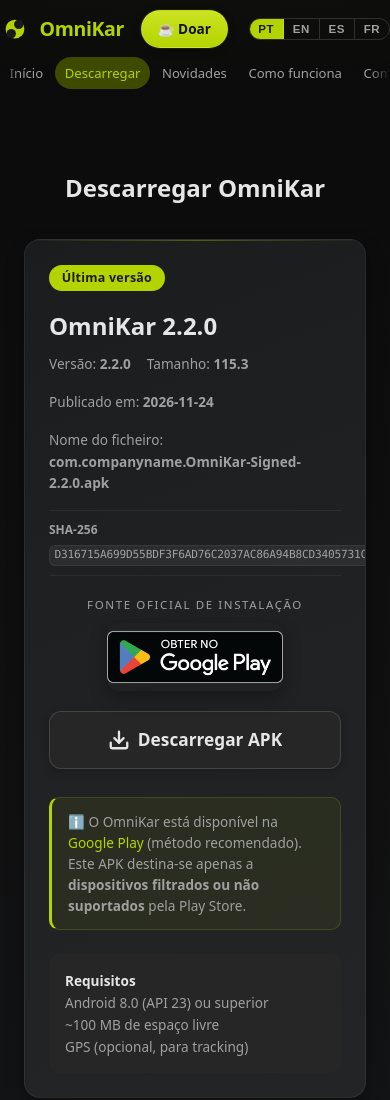
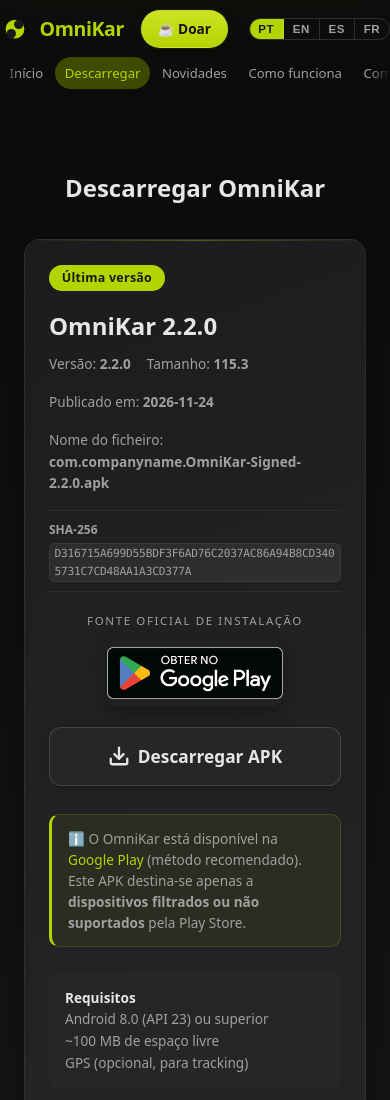
Before and after one commit to jlKampos/OmniKar.App, a plain HTML site: page download.html in a window 390 px wide. Shown: the top 1100 px of the page. Drawn offline with Linux system fonts and the light colour scheme.

Commit message:
Update style.css

```diff
--- a/css/style.css
+++ b/css/style.css
@@ -531,9 +531,13 @@ footer .copyright { opacity: 0.6; }
 .sha-line code {
   font-family: 'Cascadia Code', 'Fira Code', 'JetBrains Mono', Consolas, monospace;
   color: var(--text-dim);
+  white-space: normal;
+  overflow-wrap: anywhere;
   word-break: break-all;
   font-size: 0.7rem;
   letter-spacing: -0.02em;
+  min-width: 0;
+  flex: 1 1 auto;
 }
 
 .dl-btn {
@@ -1081,6 +1085,7 @@ section[id] { scroll-margin-top: 170px; }
   .nav-links { gap: 0.15rem; }
   .nav-links a { padding: 0.35rem 0.6rem; font-size: 0.82rem; }
   .lang-switch { margin-left: 0.25rem; }
+  .sha-line { flex-direction: column; align-items: flex-start; gap: 0.25rem; }
 }
 
 @media (max-width: 600px) {
```
